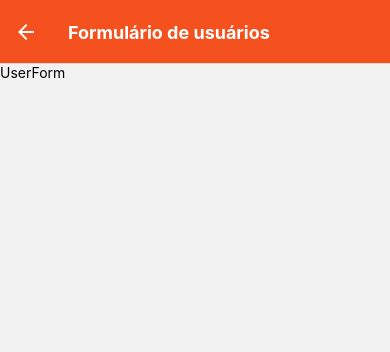
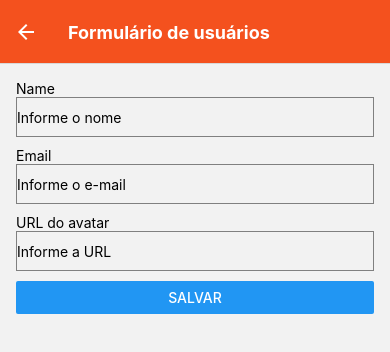
Before and after one commit to Atanazio01/rncrud, a React Native app: screen /UserForm in a window 390 px wide. Shown: the top 352 px of the page. Built offline with nearby package versions, Linux system fonts and the light colour scheme.

Commit message:
Creating the users form

```diff
--- a/src/views/UserForm.js
+++ b/src/views/UserForm.js
@@ -1,7 +1,49 @@
 import React, {useState} from 'react';
-import {Text} from 'react-native';
+import {Button, StyleSheet, Text, TextInput, View} from 'react-native';
 
 export default ({route, navigation}) => {
   const [user, setUser] = useState(route.params ? route.params : {});
-  return <Text>UserForm</Text>;
+  return (
+    <View style={style.form}>
+      <Text>Name</Text>
+      <TextInput
+        style={style.input}
+        onChangeText={name => setUser({...user, name})}
+        placeholder="Informe o nome"
+        value={user.name}
+      />
+      <Text>Email</Text>
+      <TextInput
+        style={style.input}
+        onChangeText={email => setUser({...user, email})}
+        placeholder="Informe o e-mail"
+        value={user.email}
+      />
+      <Text>URL do avatar</Text>
+      <TextInput
+        style={style.input}
+        onChangeText={avatarUrl => setUser({...user, avatarUrl})}
+        placeholder="Informe a URL"
+        value={user.avatarUrl}
+      />
+      <Button
+        title="Salvar"
+        onPress={() => {
+          navigation.goBack();
+        }}
+      />
+    </View>
+  );
 };
+
+const style = StyleSheet.create({
+  form: {
+    padding: 16,
+  },
+  input: {
+    height: 40,
+    borderColor: 'gray',
+    borderWidth: 1,
+    marginBottom: 10,
+  },
+});
```
